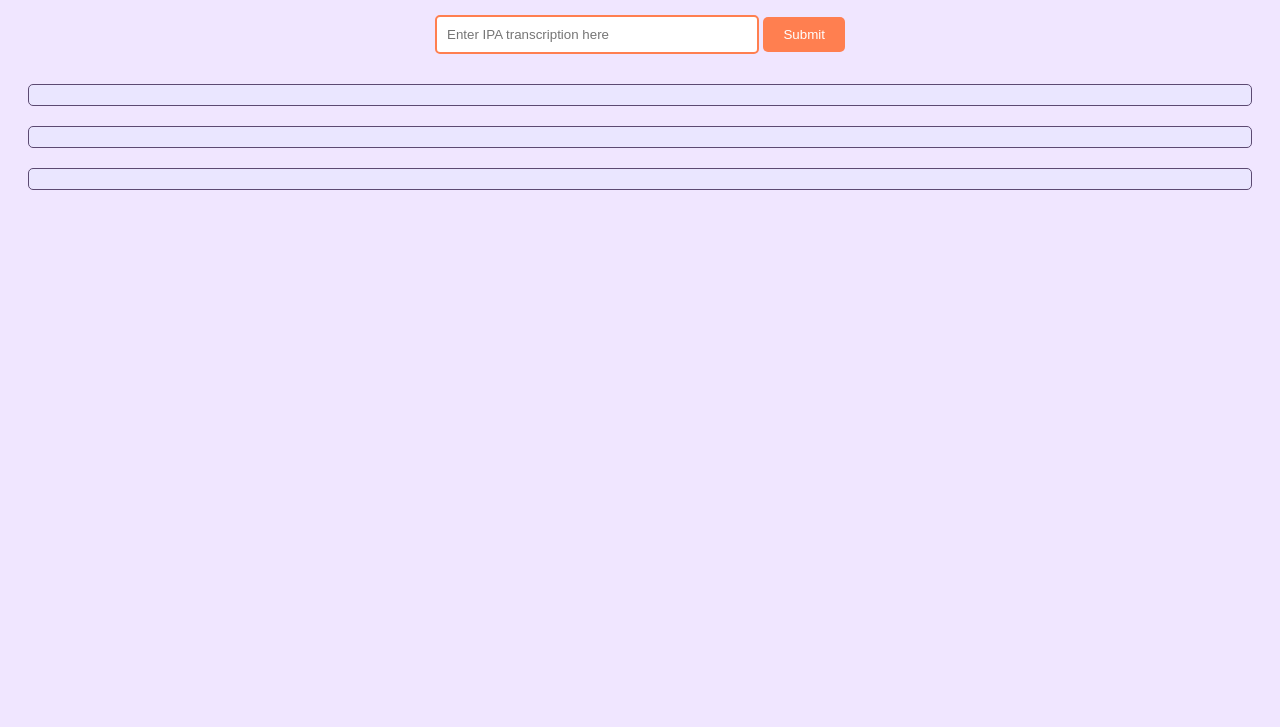
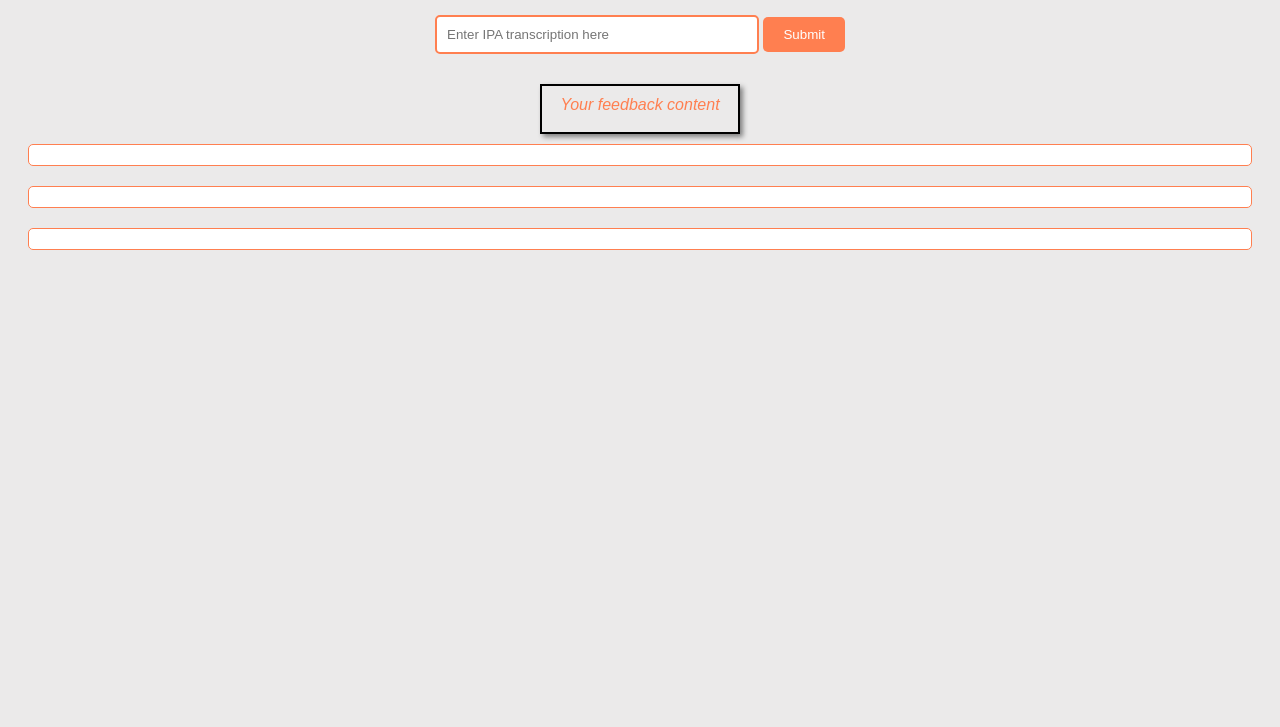
Before and after one commit to EliteApex/IPA-Transcription-Tool, a website: page public/index.html in a window 1280 px wide. Shown: the part 73-800 px from the top of the page. Drawn offline with Linux system fonts and the light colour scheme.

Commit message:
ui changes + feedback box

```diff
--- a/public/index.html
+++ b/public/index.html
@@ -12,7 +12,9 @@
         <div id="wordDisplay"></div>
         <input type="text" id="ipaInput" placeholder="Enter IPA transcription here">
         <button type="submit">Submit</button>
-        <div id="feedback"></div>
+        <div class="feedback-container">
+            <div id="feedback">Your feedback content</div>
+        </div>
 
         <div id="ipaKeyboard1" class="ipaKeyboard"></div>
         <div id="ipaKeyboard2" class="ipaKeyboard"></div>
--- a/public/style.css
+++ b/public/style.css
@@ -1,7 +1,7 @@
 body {
     font-family: Arial, sans-serif;
-    background-color: #f0e6ff; /* Light purple */
-    color: #5c4a72; /* Dark purple */
+    background-color: #ebeaea;
+    color: #ff7f50;
     text-align: center;
 }
 
@@ -16,7 +16,7 @@ body {
 }
 
 #ipaInput {
-    border: 2px solid #ff7f50; /* Coral */
+    border: 2px solid #ff7f50;
     border-radius: 5px;
     padding: 10px;
     width: 300px;
@@ -24,7 +24,7 @@ body {
 }
 
 button {
-    background-color: #ff7f50; /* Coral */
+    background-color: #ff7f50;
     color: white;
     border: none;
     border-radius: 5px;
@@ -37,19 +37,39 @@ button:hover {
     background-color: #ff9568;
 }
 
+.feedback-container {
+    display: flex;
+    justify-content: center; /* Center horizontally */
+    width: 100%; /* Ensure the container spans the full width */
+}
+
+#feedback {
+    border: 2px solid black; /* This creates a black border */
+    min-width: 200px;
+    max-height: 200px;
+    min-height: 50px;
+    box-sizing: border-box; /* Include padding and border in the element's width */
+    max-width: 50%;
+    display: block;
+    margin: 0 auto;
+    padding: 10px;           /* This adds some space inside the box */
+    margin: 10px;            /* This adds some space outside the box */
+    box-shadow: 3px 3px 5px grey; /* Optional: Adds a shadow for a 3D effect */
+}
+
 .ipaKeyboard {
     margin-bottom: 20px;
     padding: 10px;
-    border: 1px solid #5c4a72; /* Dark purple */
-    background-color: #eae6ff; /* Very light purple */
+    border: 1px solid #ff7f50;
+    background-color: #ffffff;
     border-radius: 5px;
 }
 
 .ipaKeyboard button {
     padding: 5px 10px;
     margin: 2px;
-    border: 1px solid #5c4a72; /* Dark purple */
-    background-color: #f0e6ff; /* Light purple */
+    border: 1px solid #ff9568;
+    background-color: #ffffff;
     border-radius: 5px;
     cursor: pointer;
     font-size: 16px;
@@ -57,7 +77,7 @@ button:hover {
 }
 
 .ipaKeyboard button:hover {
-    background-color: #ff7f50; /* Coral */
+    background-color: #ff7f50;
     color: white;
 }
 
```
